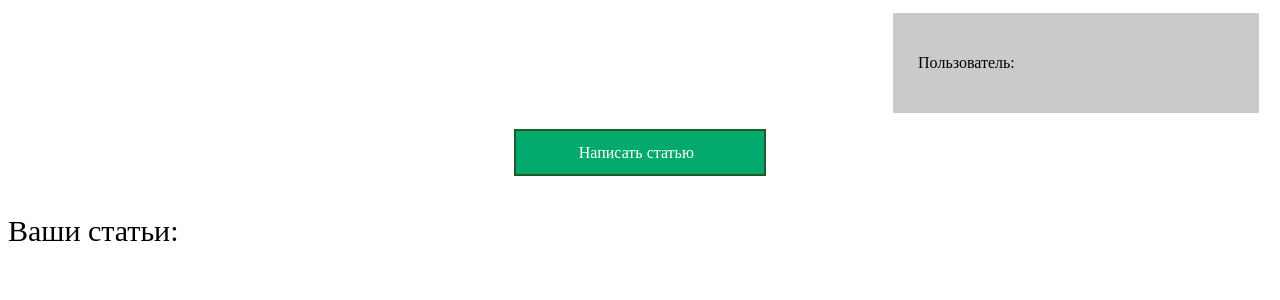
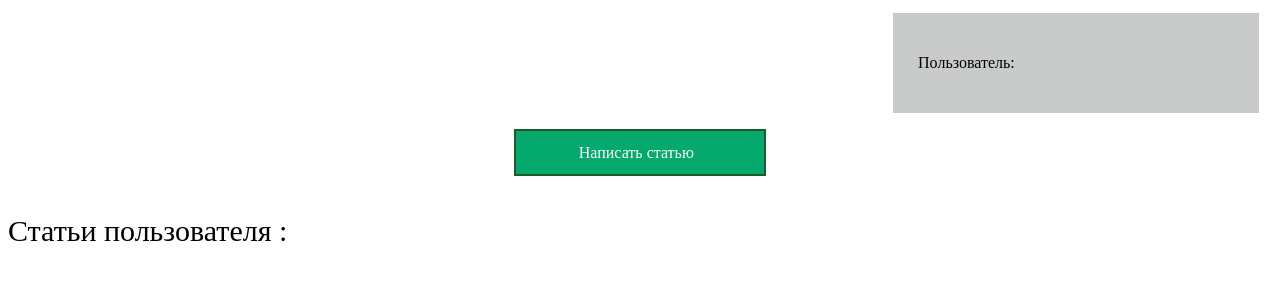
Before and after one commit to bogdanpashtet/web_kursach, a PHP site: page /templates/profile_template.html in a window 1280 px wide. Shown: the top 300 px of the page. Run offline with PHP 8.4, Linux system fonts and the light colour scheme.

Commit message:
first commit

```diff
--- a/article.php
+++ b/article.php
@@ -29,7 +29,7 @@ if(isset($_SERVER['HTTP_REFERER'])) {
     $previous = $_SERVER['HTTP_REFERER'];
 }
 if ($_SESSION['user']) {
-    if ($enter == $owner or $_SESSION['user']['role'] == 1) {
+    if ($enter == $row['owner'] or $_SESSION['user']['role'] == 1) {
         $edit_article = '<button class="button1"><a href="create_edit_article.php?snake_name_url=' . $row['snake_name'] . '">Редактировать статью</a></button>
     <form method="post"><button class="button1" type="submit" name="submit_button" id="submit_button">Удалить</button></form>';
     }
--- a/templates/profile_template.html
+++ b/templates/profile_template.html
@@ -8,7 +8,7 @@
 
   <p><a class="write_article" href="/create_edit_article.php">Написать статью</a></p>
 
-  <p id="your_articles">Ваши статьи: </p>
+  <p id="your_articles">Статьи пользователя <?= $username; ?>: </p>
 
   <?= $content; ?>
 
```
